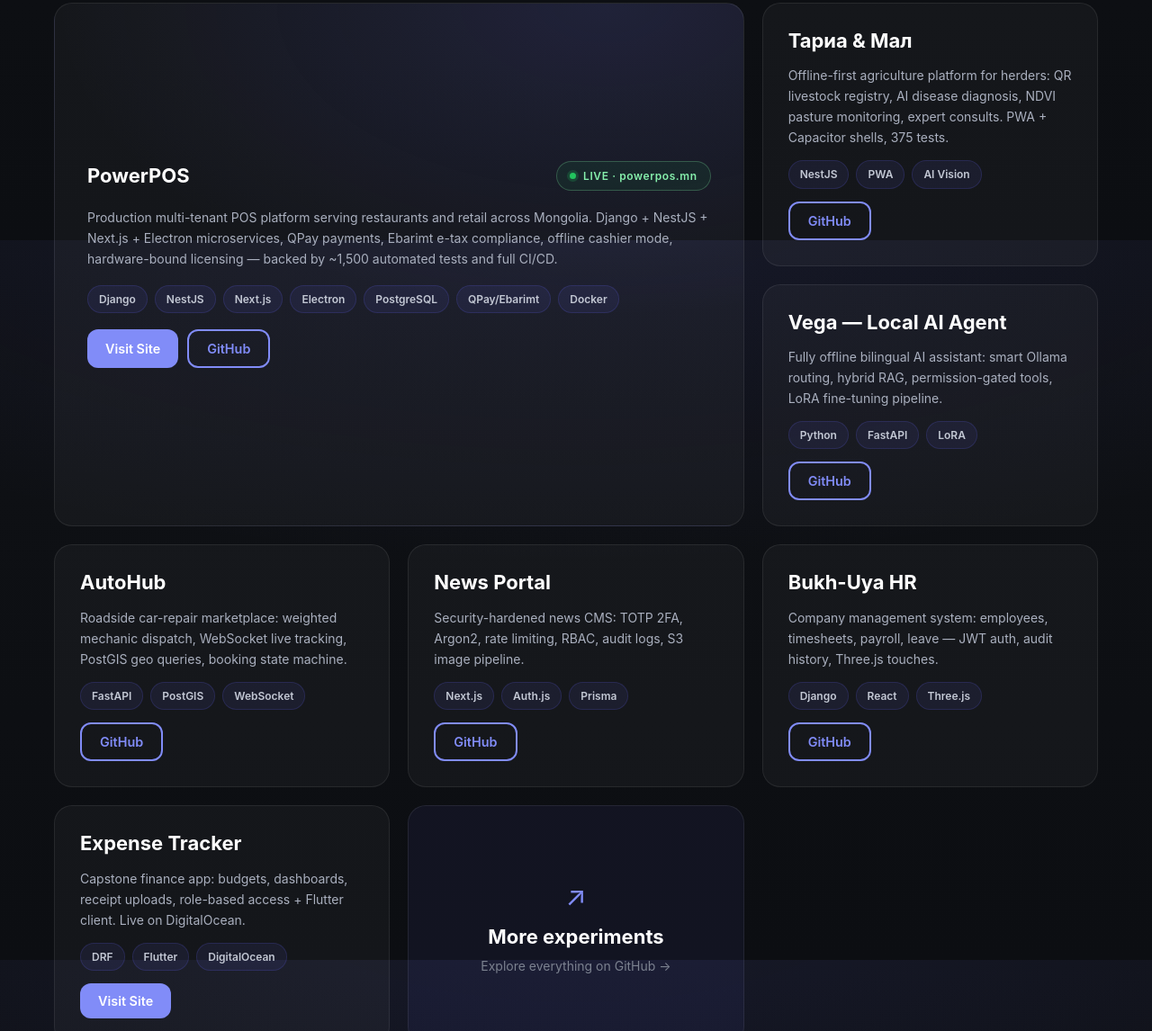
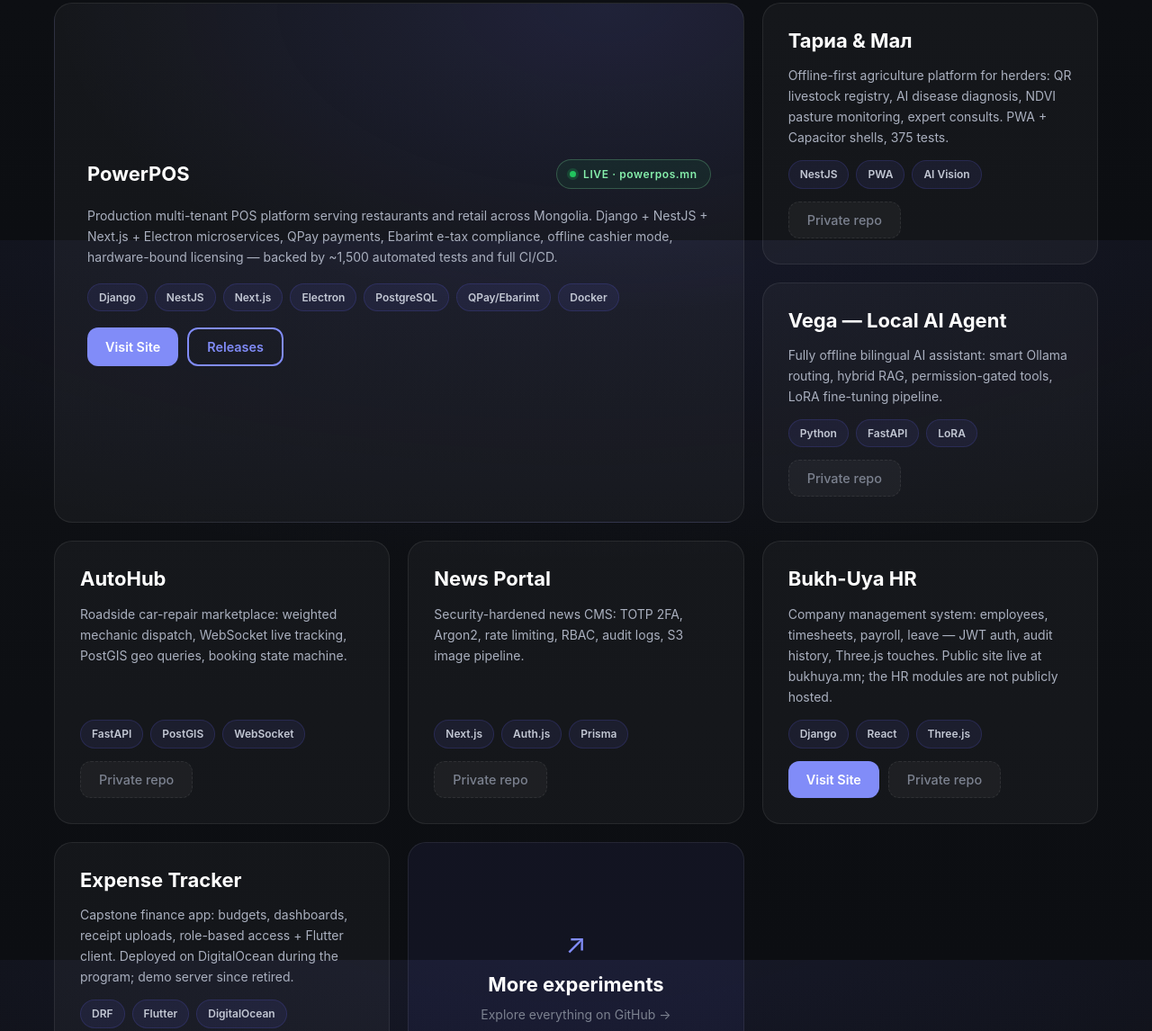
Before and after one commit to uadiya1012-cyber/adiya-portfolio, a website built with Vite: page index.html in a window 1280 px wide. Shown: the part 2933-4079 px from the top of the page at 90% size. Built offline with nearby package versions, Linux system fonts and the light colour scheme; no server answers.

Commit message:
Төслийн линкүүдийг ажиллуулж, хоёр тайлбарыг бодиттой болгов
Гаднаас шалгахад 7 картны 6 нь 404 эсвэл унтарсан сервер руу чиглэж байсан
(линк болгосон repo-ууд бүгд private байсан).

- PowerPOS: private Work repo → нээлттэй PowerPOS-releases ("Releases")
- Тариа & Мал, Vega, AutoHub, News Portal: линкийг дарагдахгүй "Private repo"
  тэмдэг болгов (шинэ .btn--ghost класс)
- Bukh-Uya HR: амьд bukhuya.mn руу "Visit Site" нэмэв
- Expense Tracker: унтарсан adiya.ilearn.mn → нээлттэй capstone_project
- Bukh-Uya, Expense Tracker-ийн тайлбарыг одоогийн бодит байдалд тохируулав

```diff
--- a/index.html
+++ b/index.html
@@ -338,11 +338,11 @@
                   >Visit Site</a
                 >
                 <a
-                  href="https://github.com/TemkaMnG/Work"
+                  href="https://github.com/uadiya1012-cyber/PowerPOS-releases"
                   target="_blank"
                   rel="noopener noreferrer"
                   class="btn btn--outline btn--small"
-                  >GitHub</a
+                  >Releases</a
                 >
               </div>
             </article>
@@ -361,13 +361,7 @@
                 ><span class="chip">AI Vision</span>
               </div>
               <div class="work-links">
-                <a
-                  href="https://github.com/uadiya1012-cyber/taria-mal"
-                  target="_blank"
-                  rel="noopener noreferrer"
-                  class="btn btn--outline btn--small"
-                  >GitHub</a
-                >
+                <span class="btn btn--ghost btn--small" title="Code available on request">Private repo</span>
               </div>
             </article>
 
@@ -384,13 +378,7 @@
                 ><span class="chip">LoRA</span>
               </div>
               <div class="work-links">
-                <a
-                  href="https://github.com/uadiya1012-cyber/mn-ai-agent"
-                  target="_blank"
-                  rel="noopener noreferrer"
-                  class="btn btn--outline btn--small"
-                  >GitHub</a
-                >
+                <span class="btn btn--ghost btn--small" title="Code available on request">Private repo</span>
               </div>
             </article>
 
@@ -408,13 +396,7 @@
                 ><span class="chip">WebSocket</span>
               </div>
               <div class="work-links">
-                <a
-                  href="https://github.com/uadiya1012-cyber/vehicle-service-hub"
-                  target="_blank"
-                  rel="noopener noreferrer"
-                  class="btn btn--outline btn--small"
-                  >GitHub</a
-                >
+                <span class="btn btn--ghost btn--small" title="Code available on request">Private repo</span>
               </div>
             </article>
 
@@ -431,13 +413,7 @@
                 ><span class="chip">Prisma</span>
               </div>
               <div class="work-links">
-                <a
-                  href="https://github.com/TemkaMnG/News"
-                  target="_blank"
-                  rel="noopener noreferrer"
-                  class="btn btn--outline btn--small"
-                  >GitHub</a
-                >
+                <span class="btn btn--ghost btn--small" title="Code available on request">Private repo</span>
               </div>
             </article>
 
@@ -447,7 +423,8 @@
               </div>
               <p class="work-desc">
                 Company management system: employees, timesheets, payroll,
-                leave — JWT auth, audit history, Three.js touches.
+                leave — JWT auth, audit history, Three.js touches. Public site
+                live at bukhuya.mn; the HR modules are not publicly hosted.
               </p>
               <div class="chip-row">
                 <span class="chip">Django</span><span class="chip">React</span
@@ -455,12 +432,13 @@
               </div>
               <div class="work-links">
                 <a
-                  href="https://github.com/uadiya1012-cyber/Bukh-Uya"
+                  href="https://bukhuya.mn/"
                   target="_blank"
                   rel="noopener noreferrer"
-                  class="btn btn--outline btn--small"
-                  >GitHub</a
+                  class="btn btn--primary btn--small"
+                  >Visit Site</a
                 >
+                <span class="btn btn--ghost btn--small" title="Code available on request">Private repo</span>
               </div>
             </article>
 
@@ -470,7 +448,8 @@
               </div>
               <p class="work-desc">
                 Capstone finance app: budgets, dashboards, receipt uploads,
-                role-based access + Flutter client. Live on DigitalOcean.
+                role-based access + Flutter client. Deployed on DigitalOcean
+                during the program; demo server since retired.
               </p>
               <div class="chip-row">
                 <span class="chip">DRF</span><span class="chip">Flutter</span
@@ -478,11 +457,11 @@
               </div>
               <div class="work-links">
                 <a
-                  href="https://adiya.ilearn.mn/"
+                  href="https://github.com/uadiya1012-cyber/capstone_project"
                   target="_blank"
                   rel="noopener noreferrer"
-                  class="btn btn--primary btn--small"
-                  >Visit Site</a
+                  class="btn btn--outline btn--small"
+                  >GitHub</a
                 >
               </div>
             </article>
--- a/public/css/components/button.css
+++ b/public/css/components/button.css
@@ -31,6 +31,15 @@
     color: white;
 }
 
+/* Хаалттай repo — дарагддаггүй, зөвхөн төлөвийг харуулах тэмдэг */
+.btn--ghost {
+    border: 1px dashed var(--border);
+    background: var(--surface);
+    color: var(--muted);
+    cursor: default;
+    font-weight: 500;
+}
+
 
 /* slide хийх товчны хэсэг */
 .slider-btn {
```
